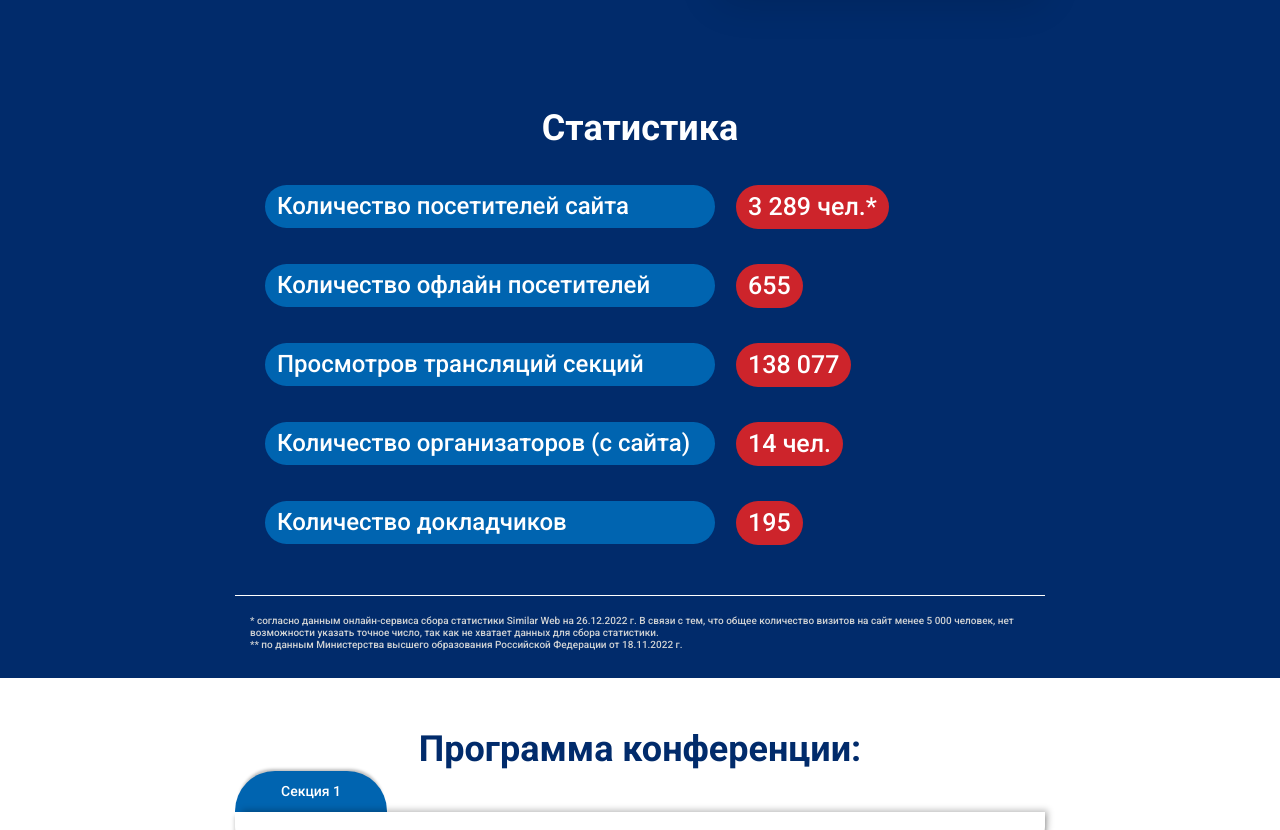
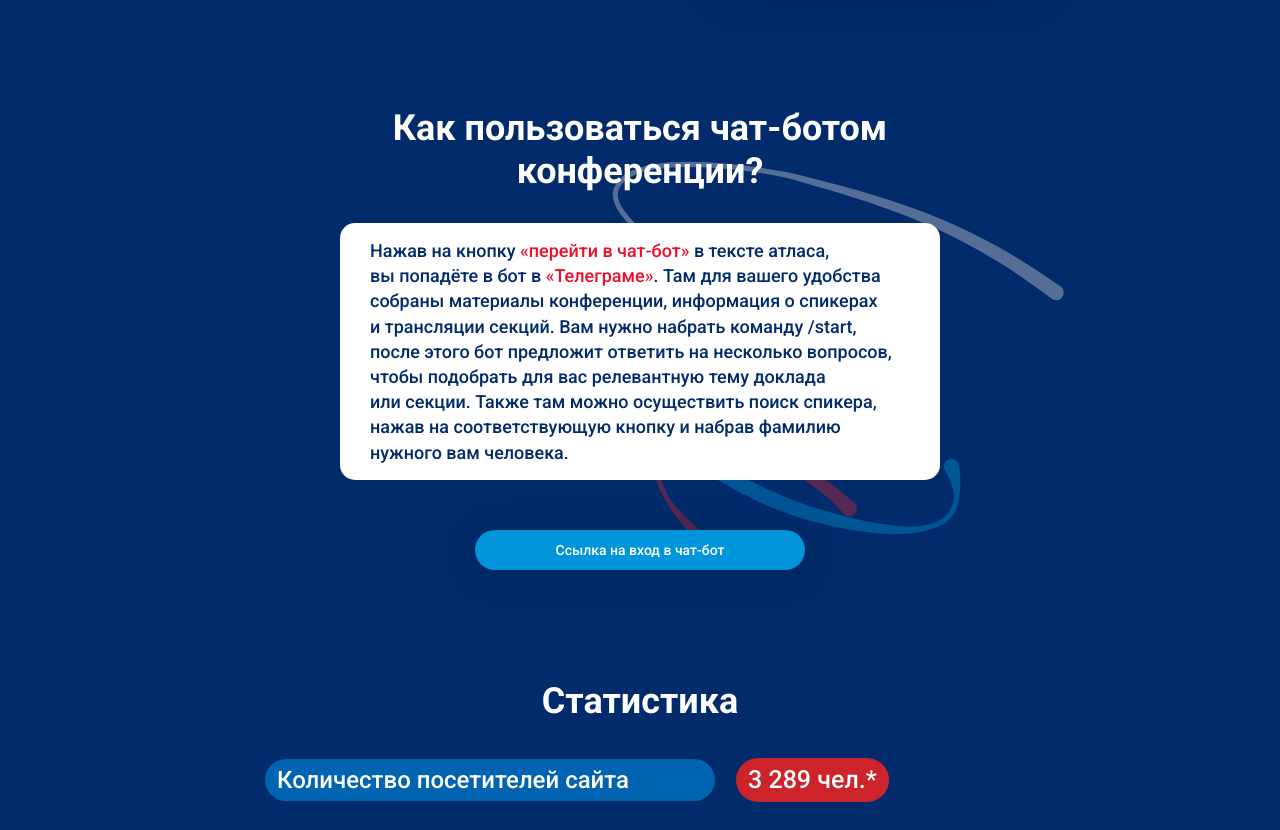
Before and after one commit to AndrewStartcev/MinObr, a plain HTML site: page index.html in a window 1280 px wide. Shown: the part 1945-2775 px from the top of the page. Drawn offline with Linux system fonts and the light colour scheme.

Commit message:
Add block

```diff
--- a/index.html
+++ b/index.html
@@ -94,6 +94,26 @@
           </ul>
         </div>
         <a href="#" class="btn">Ссылка на&nbsp;вход в&nbsp;чат-бот</a>
+      </div>
+    </section>
+    <!--  использовать БОтом ? -->
+    <section class="how-reader">
+      <div class="container">
+        <h2 class="title">Как пользоваться чат-ботом конференции?</h2>
+        <div class="how-reader__block">
+          <p>Нажав на кнопку <a href="#">«перейти в&nbsp;чат-бот»</a> в&nbsp;тексте атласа, вы&nbsp;попадёте в&nbsp;бот
+            в&nbsp;<a href="#">«Телеграме»</a>. Там для вашего удобства собраны
+            материалы конференции, информация о&nbsp;спикерах и&nbsp;трансляции секций. Вам нужно набрать команду
+            /start,
+            после
+            этого бот
+            предложит ответить на&nbsp;несколько вопросов, чтобы подобрать для вас релевантную тему доклада
+            или&nbsp;секции. Также
+            там можно
+            осуществить поиск спикера, нажав на&nbsp;соответствующую кнопку и&nbsp;набрав фамилию нужного вам человека.
+          </p>
+        </div>
+        <a href="#" class="btn btn-center ">Ссылка на&nbsp;вход в&nbsp;чат-бот</a>
       </div>
     </section>
     <!-- Статистика -->
--- a/scss/pages/_how-reader.scss
+++ b/scss/pages/_how-reader.scss
@@ -6,6 +6,40 @@
 	.container {
 		overflow: visible;
 		background: url('../img/elem.svg') bottom right / contain no-repeat;
+	}
+	.title {
+		max-width: 600px;
+		margin: 0 auto;
+		@include media-mobile-horizontal {
+			font-size: 18px;
+		}
+	}
+	&__block {
+		max-width: 600px;
+		margin: 0 auto;
+		margin-top: 30px;
+		background: #ffffff;
+		color: #012b6b;
+		border-radius: 15px;
+		padding: 15px 30px;
+		font-weight: 400;
+		font-size: 18px;
+		line-height: 140%;
+		@include media-mobile-horizontal {
+			font-size: 14px;
+			padding: 20px 15px;
+		}
+		p {
+			margin: 0;
+		}
+		a {
+			color: #ec0f2a;
+		}
+	}
+	.btn-center {
+		text-align: center;
+		margin: 0 auto;
+		margin-top: 50px;
 	}
 	&__text {
 		margin-top: 30px;
```
Also changed, not shown: css/style.css, 1 other file.
